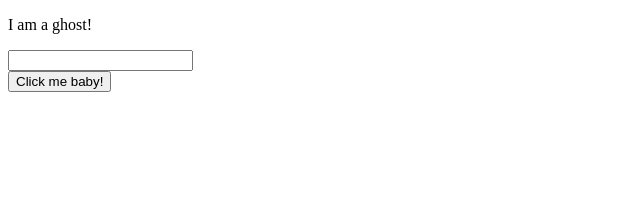
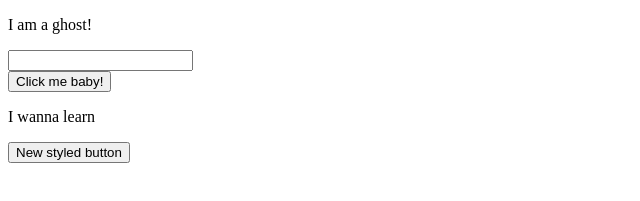
Before and after one commit to Shuprov/my-first-website, a plain HTML site: page index.html in a window 1280 px wide. Shown: the part 105-306 px from the top of the page, without its empty margins (0-640 px from the left). Drawn offline with Linux system fonts and the light colour scheme.

Commit message:
button added

```diff
--- a/index.html
+++ b/index.html
@@ -12,5 +12,7 @@
     <input type="text">
     <br>
     <button>Click me baby!</button>
+    <p>I wanna learn</p>
+    <button>New styled button</button>
 </body>
 </html>
```
